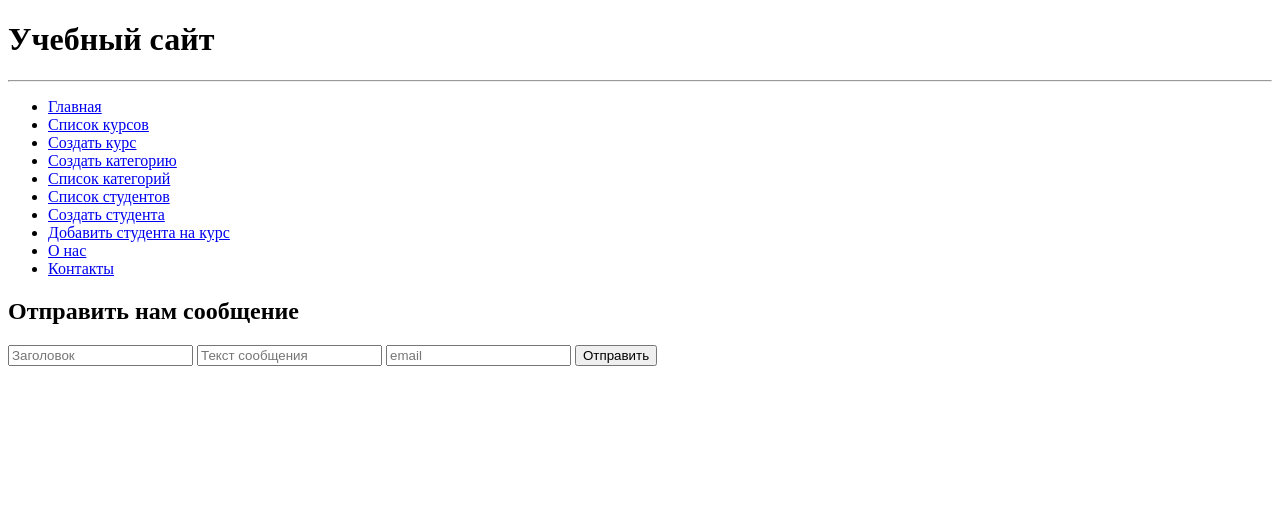
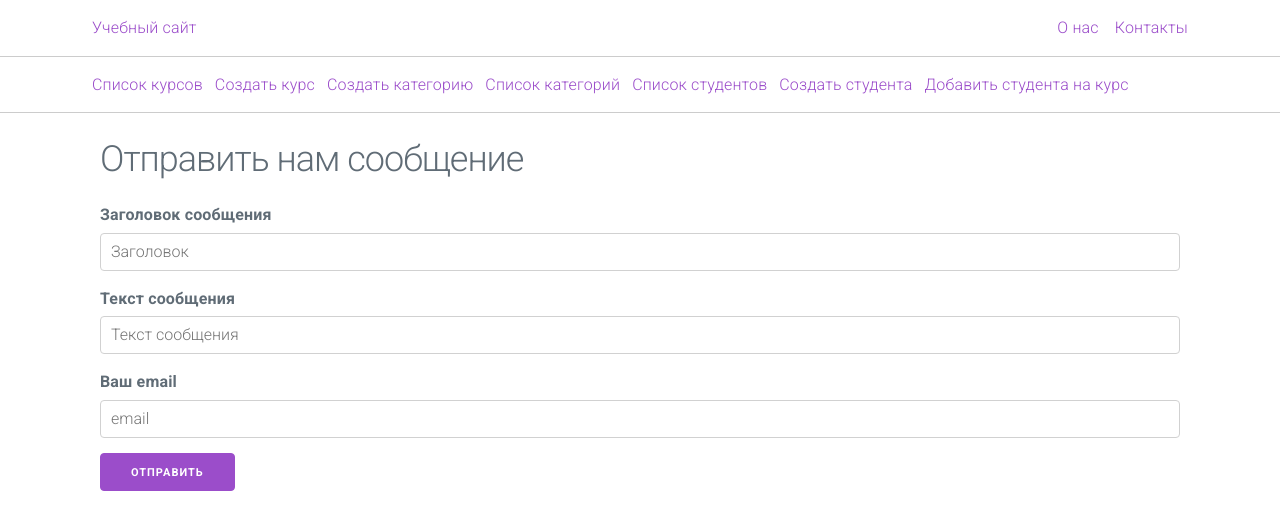
Before and after one commit to minkika/architecture_patterns, a Python web app: template templates/contacts.html in a window 1280 px wide. Shown: the top 530 px of the page. Run offline with Jinja, Linux system fonts and the light colour scheme; the template is opened without the code that fills it, so the values that code supplies are empty.

Commit message:
lesson06 beautified

```diff
--- a/main.py
+++ b/main.py
@@ -21,7 +21,8 @@
     if request['method'] == 'POST':
         # метод пост
         data = request['data']
-        name = data['name'].encode('utf-8').decode('utf-8')
+        name = data['name'].decode('uri')
+        print(name)
         category_id = data.get('category_id')
         print(category_id)
         category = None
@@ -91,6 +92,7 @@
         return context
 
     def create_obj(self, data: dict):
+        print(data)
         course_name = data['course_name']
         course = site.get_course(course_name)
         student_name = data['student_name']
--- a/templates/base.html
+++ b/templates/base.html
@@ -1,16 +1,69 @@
 <!DOCTYPE html>
 <html lang="en">
 <head>
-    <meta charset="UTF-8">
+    <meta charset="UTF-8" />
+
+    <link rel="stylesheet" href="https://fonts.googleapis.com/css?family=Roboto:300,300italic,700,700italic" />
+    <link rel="stylesheet" href="https://cdnjs.cloudflare.com/ajax/libs/normalize/8.0.1/normalize.css" />
+    <link rel="stylesheet" href="https://cdnjs.cloudflare.com/ajax/libs/milligram/1.4.1/milligram.css" />
+
+    <style type="text/css">
+    nav.navigation {
+        border-bottom: solid 1px #ccc;
+    }
+    nav.navigation > .container {
+        display: flex;
+        flex-direction: row;
+        padding: 12px 6px;
+        align-items: center;
+        flex-wrap: wrap;
+    }
+    nav.navigation > .container .end {
+        align-self: flex-end;
+    }
+    nav.navigation > .container.between {
+        justify-content: space-between;
+    }
+    nav.navigation > .container a {
+        display: inline-flex;
+        padding: 3px 6px;
+    }
+    .page {
+        margin-top: 24px;
+    }
+    label[for] {
+        cursor: pointer;
+    }
+    </style>
+
     <title>{% block title %}{% endblock %}</title>
 </head>
 <body>
-<h1>Учебный сайт</h1>
-<hr>
+
+
+<nav class="navigation">
+    <div class="container between">
+        <a href="/">
+          Учебный сайт
+        </a>
+        <span class="end">
+            <a href="/about/">
+              О нас
+            </a>
+            <a href="/contact/">
+              Контакты
+            </a>
+        </span>
+    </div>
+</nav>
+
 {% block menu %}
 {% include "inc-menu.html" %}
 {% endblock %}
-{% block body %}
-{% endblock %}
+
+<div class="container page">
+    {% block body %}
+    {% endblock %}
+</div>
 </body>
 </html>
--- a/templates/contacts.html
+++ b/templates/contacts.html
@@ -3,9 +3,12 @@
 {% block body %}
     <h2>Отправить нам сообщение</h2>
     <form method="post">
-        <input type="text" name="title" placeholder="Заголовок">
-        <input type="text" name="text" placeholder="Текст сообщения">
-        <input type="email" name="email" placeholder="email">
+        <label for="title">Заголовок сообщения</label>
+        <input type="text" name="title" placeholder="Заголовок" id="title" />
+        <label for="text">Текст сообщения</label>
+        <input type="text" name="text" placeholder="Текст сообщения" id="text" />
+        <label for="email">Ваш email</label>
+        <input type="email" name="email" placeholder="email" id="email" />
         <button type="submit">Отправить</button>
     </form>
 {% endblock %}
--- a/templates/course_list.html
+++ b/templates/course_list.html
@@ -5,7 +5,6 @@
 {% block body %}
 <h2>Список курсов</h2>
 <ul>
-
     {% for item in objects_list %}
     <li>
         {{item.name}} <span><a href="/copy-course/?name={{item.name}}">Cкопировать</a></span>
--- a/templates/create_category.html
+++ b/templates/create_category.html
@@ -5,8 +5,10 @@
 {% block body %}
 <h2>Создание категории</h2>
 <form method="post">
-    <input type="text" name="name" placeholder="Название">
-    <select size="3" name="category_id">
+    <label for="name">Название</label>
+    <input type="text" name="name" placeholder="Название" id="name" />
+    <label for="parent_category">Родительская категория</label>
+    <select name="category_id" id="parent_category">
         {% for item in categories %}
         <option value="{{item.id}}">{{item.name}}</option>
         {% endfor %}
--- a/templates/create_course.html
+++ b/templates/create_course.html
@@ -5,8 +5,10 @@
 {% block body %}
 <h2>Создание курса</h2>
 <form method="post">
-    <input type="text" name="name" placeholder="Название">
-    <select size="3" name="category_id">
+    <label for="name">Название</label>
+    <input type="text" name="name" placeholder="Название" />
+    <label for="name">Категория</label>
+    <select name="category_id" id="category">
         {% for item in categories %}
         <option value="{{item.id}}">{{item.name}}</option>
         {% endfor %}
--- a/templates/create_student.html
+++ b/templates/create_student.html
@@ -5,7 +5,8 @@
 {% block body %}
     <h2>Создание студента</h2>
     <form method="post">
-        <input type="text" name="name" placeholder="Имя">
+        <label for="name">Имя</label>
+        <input type="text" name="name" placeholder="Имя" id="name" />
         <button type="submit">Сохранить</button>
     </form>
 {% endblock %}
--- a/templates/inc-menu.html
+++ b/templates/inc-menu.html
@@ -1,53 +1,25 @@
-<ul>
-    <li>
-        <a href="/">
-            Главная
-        </a>
-    </li>
-    <li>
+<nav class="navigation">
+    <div class="container">
         <a href="/course-list/">
             Список курсов
         </a>
-    </li>
-    <li>
         <a href="/create-course/">
             Создать курс
         </a>
-    </li>
-    <li>
         <a href="/create-category/">
             Создать категорию
         </a>
-    </li>
-    <li>
         <a href="/category-list/">
             Список категорий
         </a>
-    </li>
-    <li>
         <a href="/student-list/">
             Список студентов
         </a>
-    </li>
-    <li>
         <a href="/create-student/">
             Создать студента
         </a>
-    </li>
-
-    <li>
         <a href="/add-student/">
             Добавить студента на курс
         </a>
-    </li>
-    <li>
-        <a href="/about/">
-            О нас
-        </a>
-    </li>
-    <li>
-        <a href="/contact/">
-            Контакты
-        </a>
-    </li>
-</ul>
+    </div>
+</nav>
```
Also changed, not shown: templates/add_student.html (+5 -3 lines), templates/category_list.html (+17 -8 lines), templates/page_404.html (+36 -1 lines), templates/student_list.html (+20 -10 lines), 1 other file.
